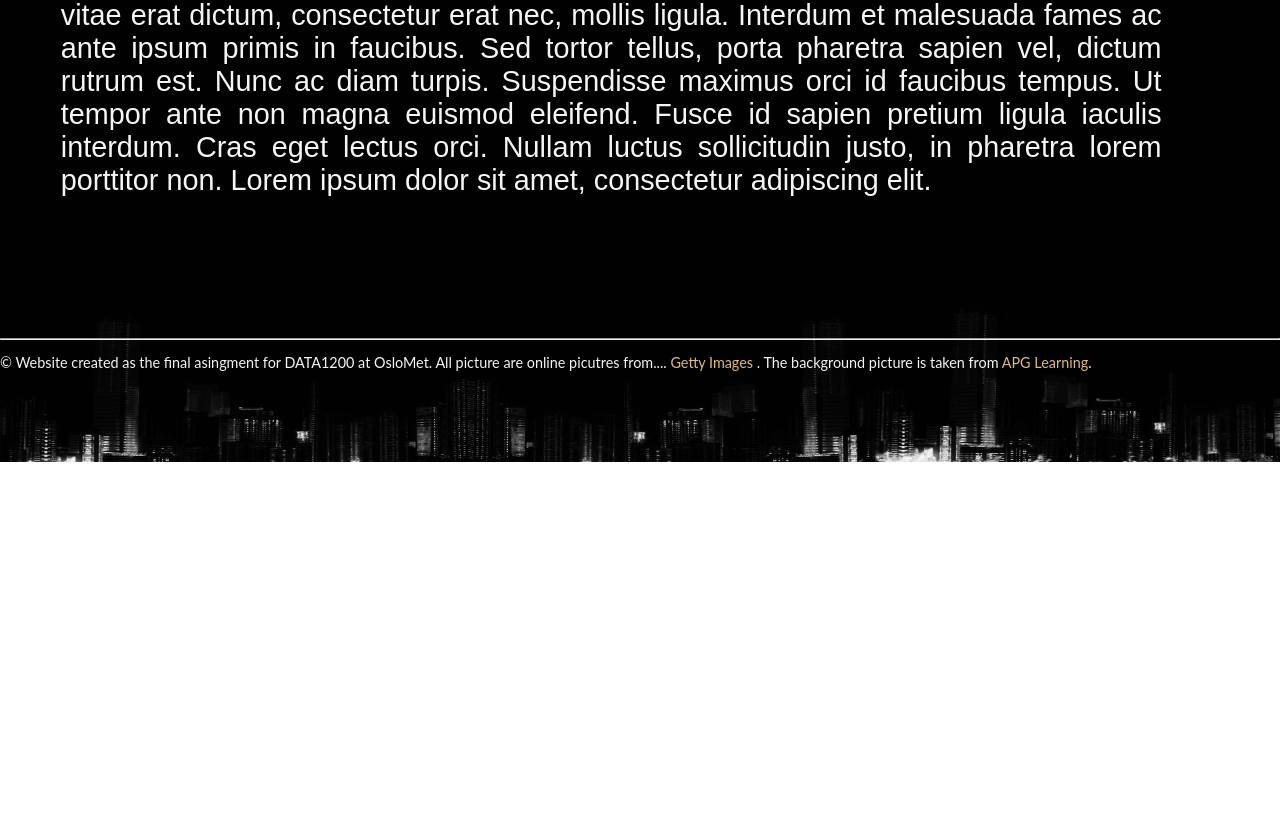
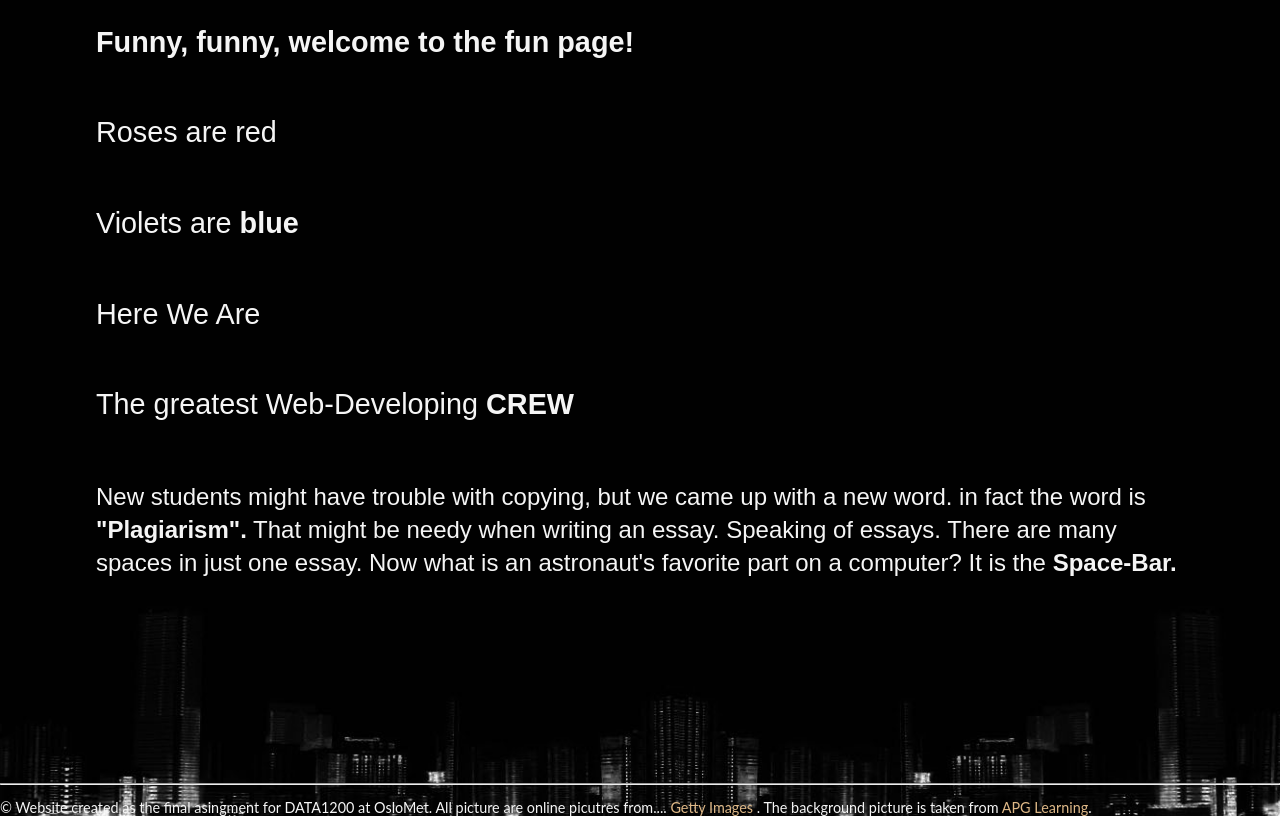
Before and after one commit to Leliamm/DATA1200_Final_assignment, a plain HTML site: page Fun.html in a window 1280 px wide. Shown: the part 338-1154 px from the top of the page. Before the commit the page ends 800 px from the top, so only its background shows below. Drawn offline with Linux system fonts and the light colour scheme.

Commit message:
Update Fun.html

```diff
--- a/Fun.html
+++ b/Fun.html
@@ -3,12 +3,12 @@
 
 <head>
     <link href="commonStyles.css" type="text/css" rel="stylesheet">
+    <link href="fun.css" type="text/css" rel="stylesheet">
     <meta charset="UTF-8" />
     <meta name="viewport" content="width=device-width, initial-scale=1.0">
     <title>Fun</title>
 </head>
-
-<body>
+<body class="background1">
     <div id="page">
         <header>
             <nav id="nav">
@@ -19,21 +19,48 @@
                 <a href="Fun.html">Fun</a>
             </nav>
         </header>
-
-        <h1> Fun </h1>
-        <p class="text">Lorem ipsum dolor sit amet, consectetur adipiscing elit. Mauris lobortis, magna in venenatis
-            aliquam,
-            dolor nulla porta lorem, ac molestie tellus nisi vitae sem. Nullam vitae erat dictum, consectetur erat nec,
-            mollis ligula. Interdum et malesuada fames ac ante ipsum primis in faucibus. Sed tortor tellus, porta
-            pharetra
-            sapien vel, dictum rutrum est. Nunc ac diam turpis. Suspendisse maximus orci id faucibus tempus. Ut tempor
-            ante
-            non magna euismod eleifend. Fusce id sapien pretium ligula iaculis interdum. Cras eget lectus orci. Nullam
-            luctus
-            sollicitudin justo, in pharetra lorem porttitor non. Lorem ipsum dolor sit amet, consectetur adipiscing
-            elit. </p>
+<!--Erstatt br med Margin!-->
+    <main class="funText"><h1 class="heading1"> The Funny Page </h1>
+        <div class="text1">
+            <p>
+                <strong>Funny, funny, welcome to the fun page!</strong>
+            </p>
+        </div>
+        <div class="text2">
+            <p>
+                Roses are red
+            </p>
+        </div>
+        <div class="text3">
+            <p>
+                    Violets are <b>blue</b>
+            </p>
+        </div>
+        <!--Grid og rader-->
+        <div class="text4">
+            <p>
+                    Here We Are
+            </p>
+        </div>
+        <div class="text5">
+            <p>
+                    The greatest Web-Developing <b>CREW</b>
+            </p>
+        </div>
+        <div class="text6">
+            <p>
+                <small>New students might have trouble with copying, but
+                    we came up with a new word.
+                    in fact the word is
+                    <strong>"Plagiarism".</strong>
+                    That might be needy when writing an essay. Speaking of essays. There are many spaces in just one essay. Now what is an astronaut's favorite part on a computer?
+                    It is the <strong>Space-Bar.</strong>
+                </small>
+            </p>
+        </div>
 
     </div>
+
     <hr>
          <footer class="copyright">
            &copy; Website created as the final asingment for DATA1200 at OsloMet.
@@ -41,7 +68,6 @@
       is taken from <a href="https://www.apglearning.in/full-stack-course/"target="blank">
         APG Learning</a>.
     </footer>
-
+</main>
 </body>
-
 </html>
```
